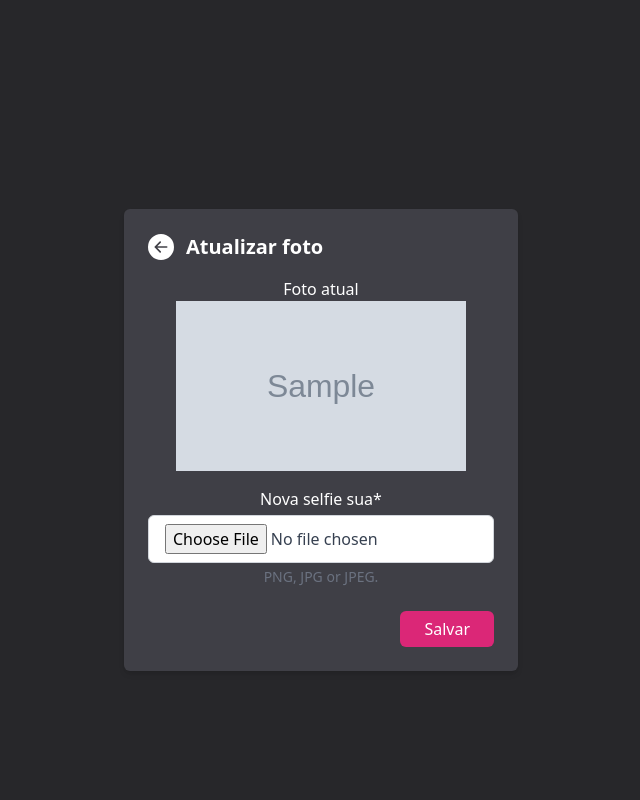
After one commit to sousaz/face-recognition, a Django app: page /student/update/photo/ in a window 1280 px wide. The commit adds this page. Shown: the whole page, without its empty margins (319-959 px from the left). Run offline with Django 5.2, Linux system fonts and the light colour scheme; a user stored in the database is signed in; tables that the repository leaves empty hold one stand-in row (values such as "Sample post"); grey boxes marked "Sample" are stand-in pictures; some libraries are stand-ins or nearby versions.

Commit message:
atualização de foto

```diff
--- a/projeto/event_control/forms/student.py
+++ b/projeto/event_control/forms/student.py
@@ -1,6 +1,5 @@
 from django import forms
 from event_control.views import *
-from event_control.forms.user import UserForm
 from event_control.models import *
 
 class StudentForm(forms.ModelForm):
@@ -23,3 +22,15 @@ class StudentForm(forms.ModelForm):
         super(StudentForm, self).__init__(*args, **kwargs)
         self.fields['name'].widget.attrs.update({ 'placeholder': 'Digite seu nome' })
         self.fields['student_id'].widget.attrs.update({ 'placeholder': 'Digite a sua matricula' })
+
+class UpdatePhotoForm(forms.ModelForm):
+    class Meta:
+        model = Student
+        fields = ['photo']
+
+        labels = {
+            'photo': 'Nova selfie sua*'
+        }
+
+    def clean_photo(self):
+        return self.cleaned_data.get('photo')
--- a/projeto/event_control/templates/home_student.html
+++ b/projeto/event_control/templates/home_student.html
@@ -16,11 +16,11 @@
                     alt="Foto de Perfil"
                     class="w-24 h-24 rounded-full mb-4"
                 >
-                <button
+                <a href="{% url 'update_photo' %}"
                     class="bg-blue-600 hover:bg-blue-700 text-white px-4 py-2 rounded mb-4"
                 >
                     Alterar Foto
-                </button>
+                </a>
                 <h2 class="text-xl font-semibold capitalize">{{ student.name }}</h2>
                 <p class="text-gray-600">{{ student.student_id }}</p>
                 <button
--- a/projeto/event_control/templates/register_student.html
+++ b/projeto/event_control/templates/register_student.html
@@ -14,7 +14,7 @@
                     <path d="M8 0a8 8 0 1 0 0 16A8 8 0 0 0 8 0m3.5 7.5a.5.5 0 0 1 0 1H5.707l2.147 2.146a.5.5 0 0 1-.708.708l-3-3a.5.5 0 0 1 0-.708l3-3a.5.5 0 1 1 .708.708L5.707 7.5z"/>
                 </svg>
             </a>
-            <h1 class="text-xl font-bold text-white dark:text-white">Registre-se {{salvou}}</h1>
+            <h1 class="text-xl font-bold text-white dark:text-white">Registre-se</h1>
         </div>
         <form action="{% url 'register_student' %}" method="POST" enctype="multipart/form-data">
             {% csrf_token %}
--- /dev/null
+++ b/projeto/event_control/templates/update_photo.html
@@ -0,0 +1,51 @@
+{% extends 'base.html' %}
+{% load form_extras %}
+
+{% block body %}
+<main
+  class="mx-auto flex min-h-screen w-full items-center justify-center bg-zinc-800 text-white"
+>
+    <section class="max-w-4xl p-6 mx-auto bg-zinc-700 rounded-md shadow-md dark:bg-zinc-700 mt-20">
+        <div class="flex items-center gap-3">
+            <a href="{% url 'home_student' %}">
+                <svg xmlns="http://www.w3.org/2000/svg" width="26" height="26"
+                    class="fill-current text-white hover:text-indigo-400 transition-colors duration-300"
+                    viewBox="0 0 16 16">
+                    <path d="M8 0a8 8 0 1 0 0 16A8 8 0 0 0 8 0m3.5 7.5a.5.5 0 0 1 0 1H5.707l2.147 2.146a.5.5 0 0 1-.708.708l-3-3a.5.5 0 0 1 0-.708l3-3a.5.5 0 1 1 .708.708L5.707 7.5z"/>
+                </svg>
+            </a>
+            <h1 class="text-xl font-bold text-white dark:text-white">Atualizar foto</h1>
+        </div>
+        <form action="{% url 'update_photo' %}" method="POST" enctype="multipart/form-data">
+            {% csrf_token %}
+            <div class="grid grid-cols-1 gap-6 mt-4">
+                <div class="flex flex-col items-center">
+                    <h1 class="text-white dark:text-gray-200">Foto atual</h1>
+                    <img
+                        src="{{form.photo.value.url}}"
+                        alt="Foto de Perfil"
+                        class="w-[290px] h-[170px] mb-4"
+                    >
+                    {% if form.photo.errors %}
+                        <label class="text-white dark:text-gray-200" for="{{ form.photo.auto_id }}">{{ form.photo.label }}</label>
+                        <input type="file" name="{{ form.photo.name }}" id="{{ form.photo.auto_id }}" accept="image/*" class="block w-full px-4 py-2 mt-1 text-gray-700 bg-white border border-gray-300 rounded-md dark:bg-zinc-700 dark:text-gray-300 dark:border-gray-500 focus:border-blue-500 dark:focus:border-blue-500 focus:outline-none focus:ring" id="id_photo">
+                        <p class="mt-1 text-sm text-gray-500 dark:text-gray-300" id="file_input_help">PNG, JPG or JPEG (MAX. 800x400px).</p>
+
+                        {% for error in form.photo.errors %}
+                            <span class="block text-red-700 px-2 py-3 sm:inline">{{ error }}</span>
+                        {% endfor %}
+                    {% else %}
+                        <label class="text-white dark:text-gray-200" for="{{ form.photo.auto_id }}">{{ form.photo.label }}</label>
+                        <input type="file" name="{{ form.photo.name }}" id="{{ form.photo.auto_id }}" accept="image/*" class="block w-full px-4 py-2 mt-1 text-gray-700 bg-white border border-gray-300 rounded-md dark:bg-zinc-700 dark:text-gray-300 dark:border-gray-500 focus:border-blue-500 dark:focus:border-blue-500 focus:outline-none focus:ring" id="id_photo">
+                        <p class="mt-1 text-sm text-gray-500 dark:text-gray-300" id="file_input_help">PNG, JPG or JPEG.</p>
+                    {% endif %}
+                </div>
+            </div>
+
+            <div class="flex justify-end mt-6 gap-4">
+                <button class="px-6 py-2 leading-5 text-white transition-colors duration-200 transform bg-pink-600 rounded-md hover:bg-pink-500 focus:outline-none focus:bg-gray-600">Salvar</button>
+            </div>
+        </form>
+    </section>
+</main>
+{% endblock %}
--- a/projeto/event_control/views/students.py
+++ b/projeto/event_control/views/students.py
@@ -37,6 +37,22 @@ def home_student(request):
     }
     return render(request, 'home_student.html', context)
 
+def update_photo(request):
+    student = Student.objects.filter(user_id=request.user).first()
+    if request.method == 'GET':
+        form = UpdatePhotoForm(instance=student)
+    elif request.method == 'POST':
+        form = UpdatePhotoForm(request.POST, request.FILES, instance=student)
+        if form.is_valid():
+            print("Foto recebida:", request.FILES.get('photo'))
+            form.save()
+            return redirect('home_student')
+    context = {
+        'title': 'Atualizar foto',
+        'form': form,
+    }
+    return render(request, 'update_photo.html', context)
+
 def capture(request):
     return HttpResponse(request.user.get_all_permissions())
     if request.method == 'POST':
--- a/projeto/projeto/urls.py
+++ b/projeto/projeto/urls.py
@@ -29,6 +29,7 @@ urlpatterns = [
     # Student
     path('student/register/', students.register, name='register_student'),
     path('student/home/', students.home_student, name='home_student'),
+    path('student/update/photo/', students.update_photo, name='update_photo'),
     path('capture/', students.capture, name='capture'),
     path("__reload__/", include("django_browser_reload.urls")),
 ]
--- a/projeto/theme/static/css/dist/styles.css
+++ b/projeto/theme/static/css/dist/styles.css
@@ -844,6 +844,10 @@ select {
   height: 6rem;
 }
 
+.h-\[170px\] {
+  height: 170px;
+}
+
 .min-h-screen {
   min-height: 100vh;
 }
@@ -862,6 +866,10 @@ select {
 
 .w-24 {
   width: 6rem;
+}
+
+.w-\[290px\] {
+  width: 290px;
 }
 
 .max-w-4xl {
```
